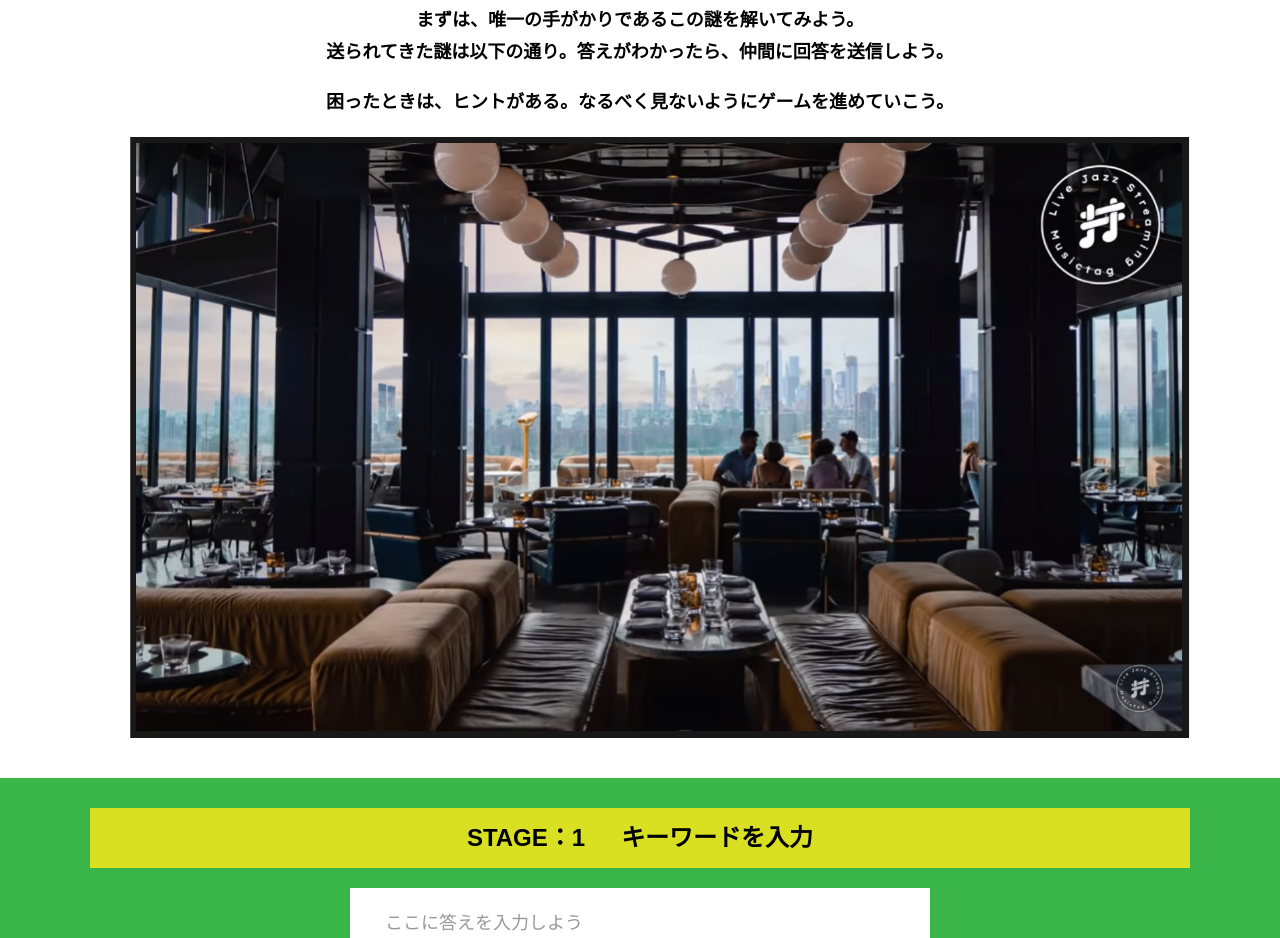
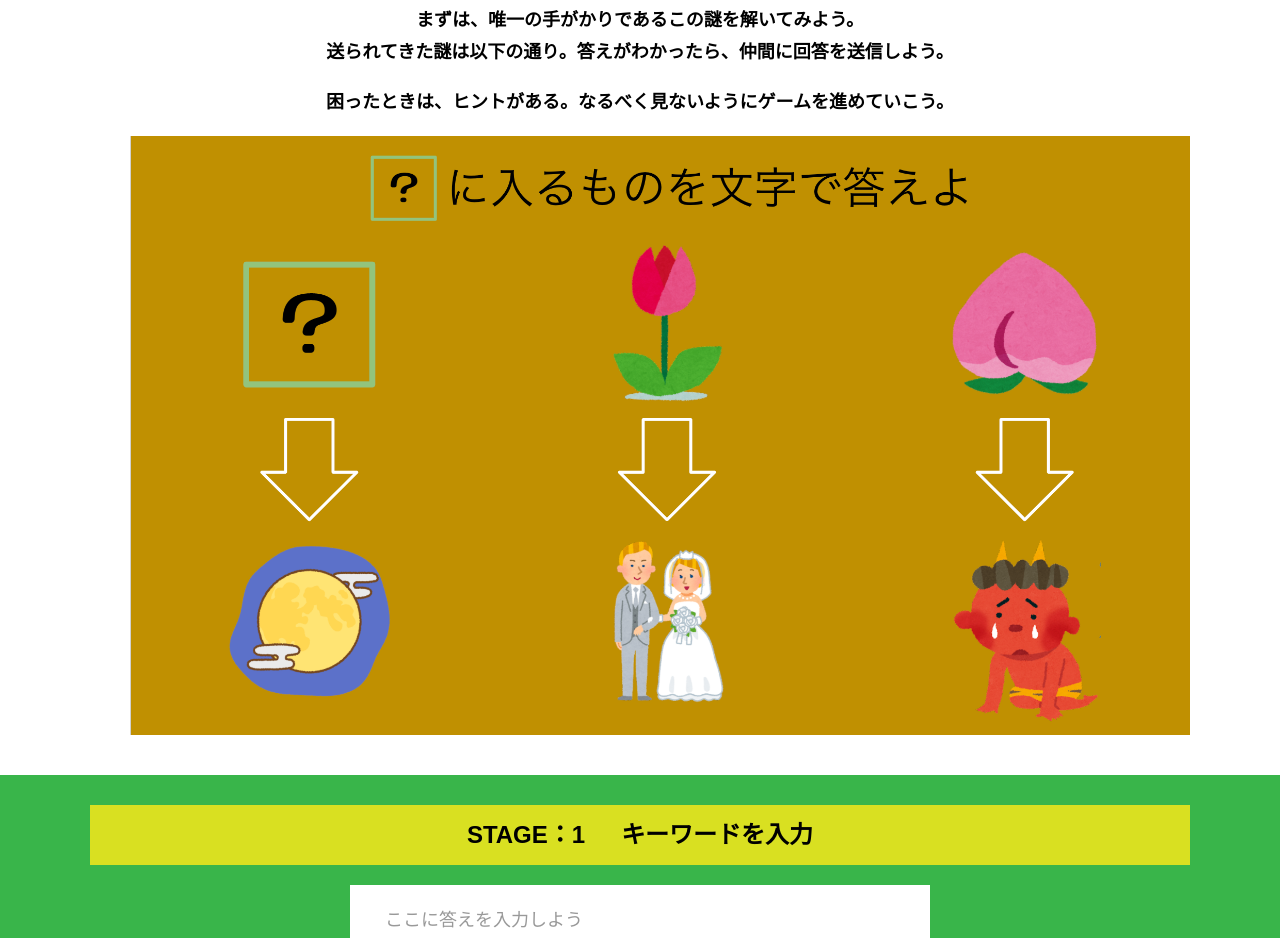
Before and after one commit to student-hirohisa/alpha-online-ananhirohisa, a plain HTML site: page main.html in a window 1280 px wide. Shown: the part 380-1318 px from the top of the page. Drawn offline with nearby package versions, Linux system fonts and the light colour scheme.

Commit message:
Update main.html

```diff
--- a/main.html
+++ b/main.html
@@ -40,7 +40,7 @@
 
             <div class="container">
               <figure class="image__container">
-                <img src="assets/images/stage.png" alt="">
+                <img src="assets/images/謎1.png" alt="">
               </figure>
 
  <!--  YouTube貼り付け
```
